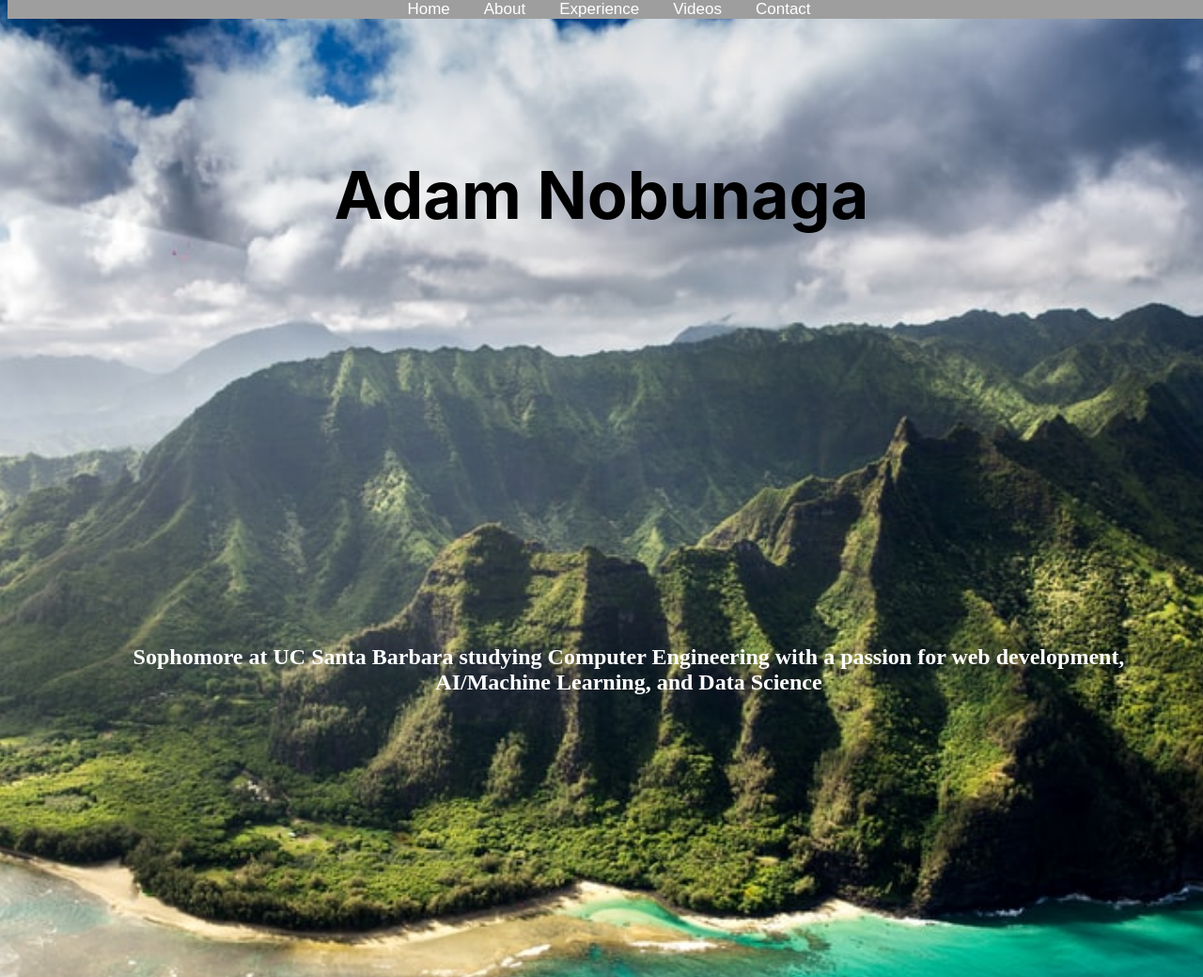
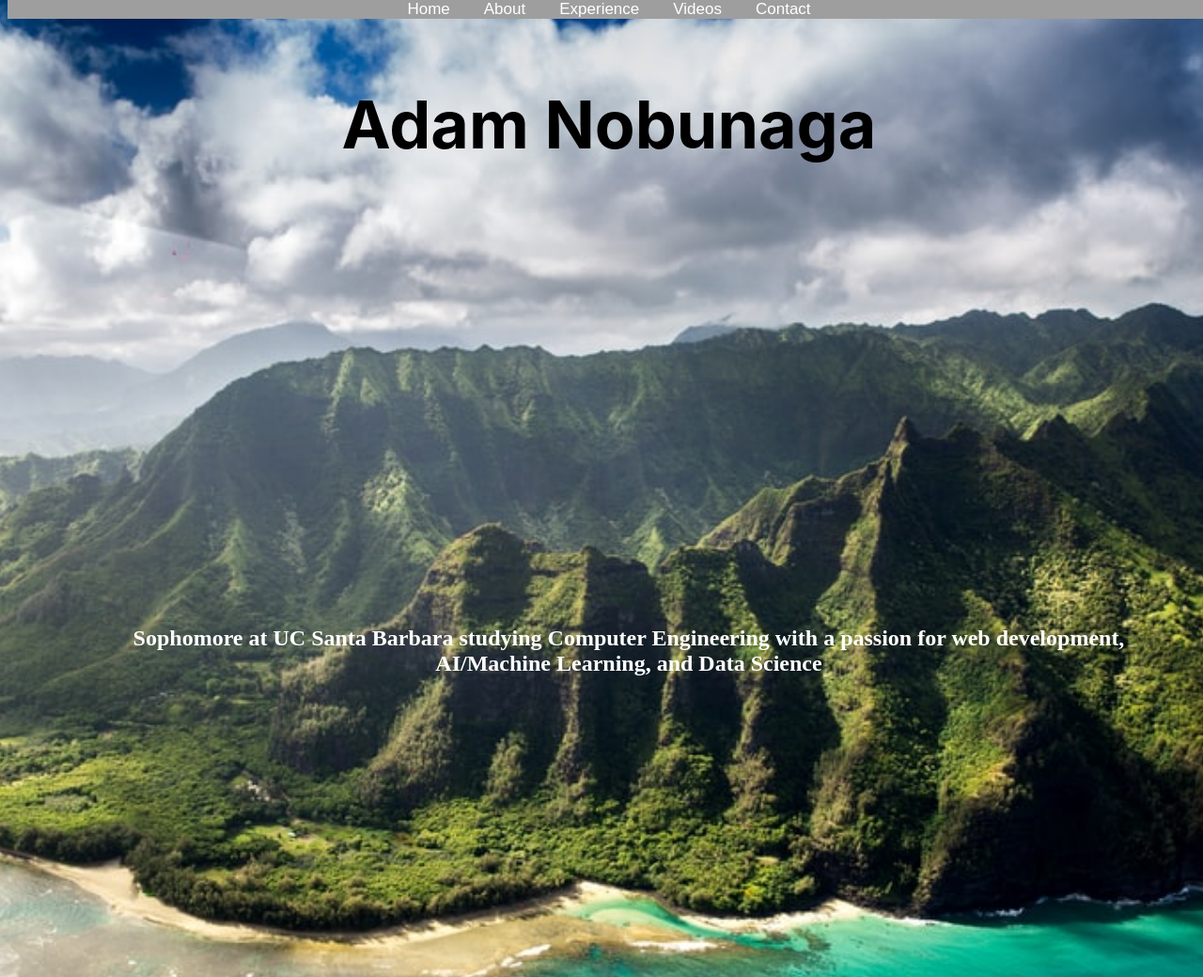
Before and after one commit to akainu11/Portfolio, a Flask app: page / in a window 1280 px wide. Shown: the top 1040 px of the page at 94% size. Run offline with Flask 2, Linux system fonts and the light colour scheme; some libraries are stand-ins or nearby versions; grey boxes are pictures that could not be loaded.

Commit message:
home page

```diff
--- a/static/main.css
+++ b/static/main.css
@@ -54,11 +54,7 @@ body {
 	  font-family: Arial, Helvetica, sans-serif;
 	  color: black;
   }
-  .circle{
-	background-image: url('../static/name.webp');
-	border-radius: 25px;
-	  padding: 20px;
-  }
+
   .c{
 	position: absolute;
 	left: 50%;
@@ -110,6 +106,8 @@ body {
   .bottom {
     position: fixed;
     bottom: 0;
+	text-align: center;
+	padding: 20px;
 	}
   .topnav a:hover{
 	  background-color: rgb(15, 75, 140);
--- a/templates/home.html
+++ b/templates/home.html
@@ -1,7 +1,7 @@
 {% extends "layout.html" %}
 {% block content %}
 <div >
-	<h1 onclick="change()" class="c name">Adam Nobunaga</h1>
+	<h1 onclick="change()" class="name">Adam Nobunaga</h1>
 </div>
 
 <div class="bottom">
--- a/templates/layout.html
+++ b/templates/layout.html
@@ -32,10 +32,7 @@
 		  document.documentElement.scrollTop = 0; //
 		}
 	</script>
-	<header>
 
-
-	</header>
 	<div class="main">
 		{% block content %}{% endblock %}
 	</div>
```
